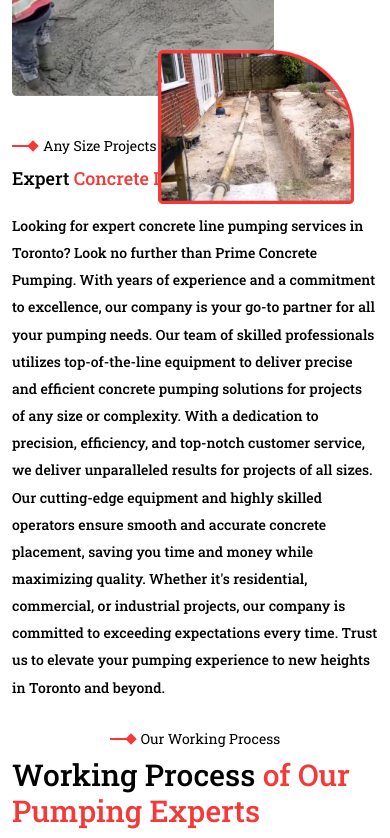
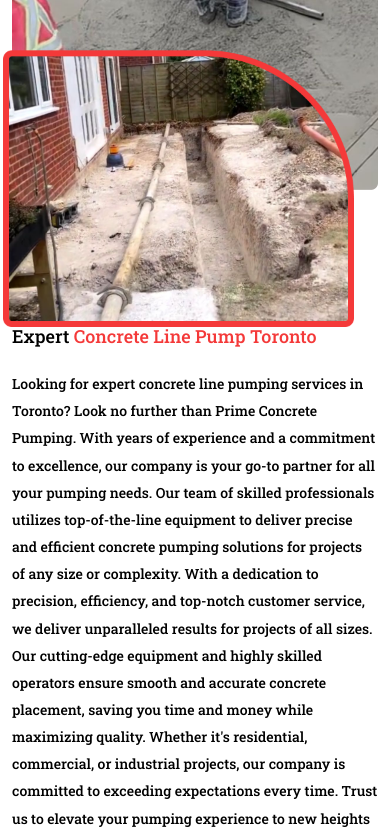
Before and after one commit to csebiplab/prime-concrete-pumping, a Next.js app: page / in a window 390 px wide. Shown: the part 6940-7778 px from the top of the page. Built offline with nearby package versions, Linux system fonts and the light colour scheme.

Commit message:
:hammer: Done responsive for anysizepr

```diff
--- a/src/components/__one_time_used/MainHomePageComponent/AnySizePr/AnySizePr.jsx
+++ b/src/components/__one_time_used/MainHomePageComponent/AnySizePr/AnySizePr.jsx
@@ -13,17 +13,17 @@ const AnySizePr = () => {
             alt="Any size project with us"
             width={469}
             height={425}
-            className="w-[262px] h-[238px] lg:w-[300px] lg:h-[280px] 2xl:w-[469px] 2xl:h-[425px]"
+            className=" lg:w-[300px] lg:h-[280px] 2xl:w-[469px] 2xl:h-[425px]"
           />
           <Image
             src="/assets/images/anysize2.png"
             alt="Any size project with us"
             width={351}
             height={276}
-            className="w-[196px] h-[154px] lg:w-[280px] lg:h-[200px] 2xl:w-[351px] 2xl:h-[276px] absolute right-6 top-48"
+            className="2xl:w-[351px] 2xl:h-[276px] absolute right-6 top-48"
           />
         </div>
-        <div>
+        <div className="mt-16 md:mt-8 lg:mt-0">
           <HeadingIcon text={headingIconText.anySizePr__IconText} />
           <h3 className="text-black text-lg md:text-3xl lg:text-4xl mb-5 lg:mb-6 font-medium">
             Expert
```
